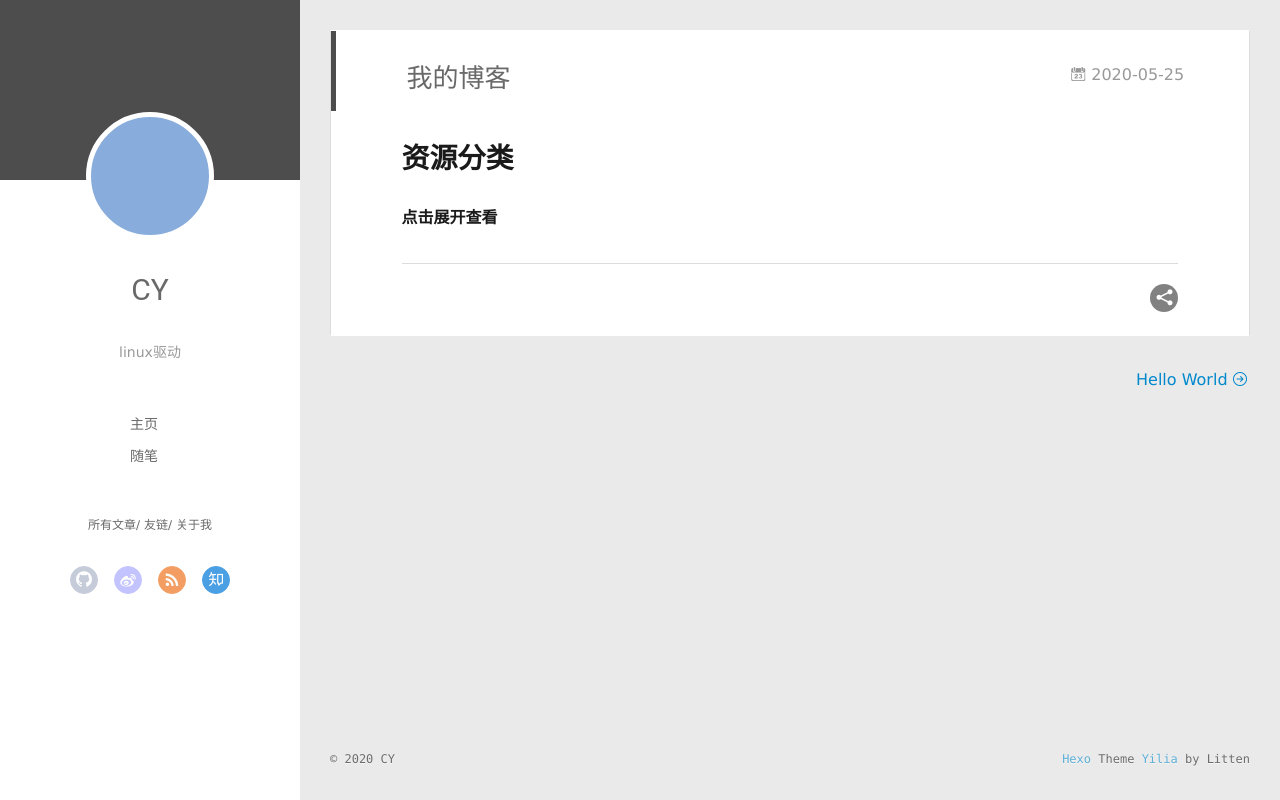
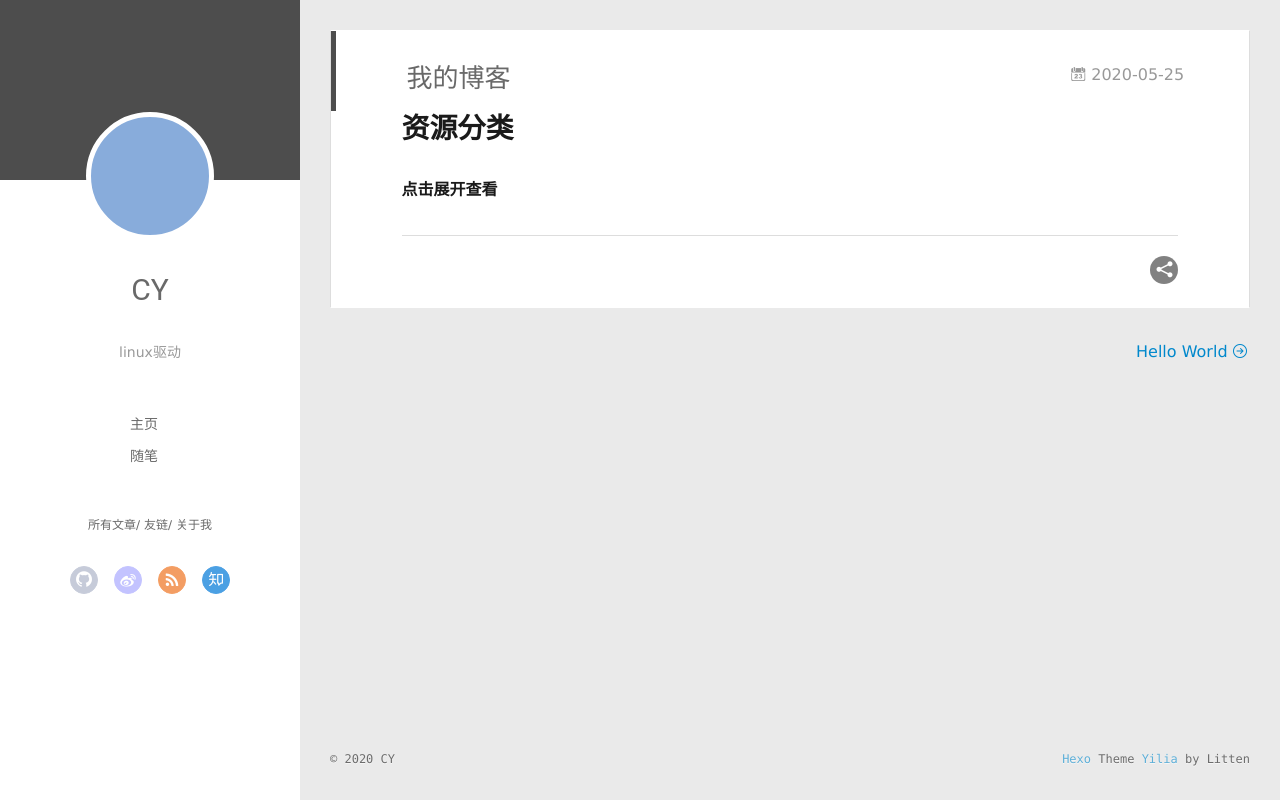
Before and after one commit to 373175376/373175376.github.io, a plain HTML site: page 2020/05/25/我的博客/index.html in a window 1280 px wide. Drawn offline with Linux system fonts and the light colour scheme; no server answers.

Commit message:
Site updated: 2020-05-27 11:04:15

```diff
--- a/2020/05/25/我的博客/index.html
+++ b/2020/05/25/我的博客/index.html
@@ -8,16 +8,16 @@
   <link rel="dns-prefetch" href="http://yoursite.com">
   <title>我的博客 | CYhexoblog</title>
   <meta name="viewport" content="width=device-width, initial-scale=1, maximum-scale=1">
-  <meta name="description" content="资源分类点击展开查看 Welcome to JPSC99!">
+  <meta name="description" content="资源分类">
 <meta property="og:type" content="article">
 <meta property="og:title" content="我的博客">
 <meta property="og:url" content="http://yoursite.com/2020/05/25/%E6%88%91%E7%9A%84%E5%8D%9A%E5%AE%A2/index.html">
 <meta property="og:site_name" content="CYhexoblog">
-<meta property="og:description" content="资源分类点击展开查看 Welcome to JPSC99!">
+<meta property="og:description" content="资源分类">
 <meta property="og:locale" content="zh_CN">
 <meta property="og:image" content="https://i.loli.net/2020/05/27/zyG3tkFliZAbe4s.jpg">
 <meta property="article:published_time" content="2020-05-25T11:01:54.361Z">
-<meta property="article:modified_time" content="2020-05-27T02:56:05.025Z">
+<meta property="article:modified_time" content="2020-05-27T03:03:56.055Z">
 <meta property="article:author" content="CY">
 <meta name="twitter:card" content="summary">
 <meta name="twitter:image" content="https://i.loli.net/2020/05/27/zyG3tkFliZAbe4s.jpg">
@@ -180,9 +180,9 @@
 
     <div class="article-entry" itemprop="articleBody">
 
-        <a id="more"></a>
+        <h1 id="资源分类"><a href="#资源分类" class="headerlink" title="资源分类"></a>资源分类</h1><a id="more"></a>
 
-<h1 id="资源分类"><a href="#资源分类" class="headerlink" title="资源分类"></a>资源分类</h1><p><b><details><summary>点击展开查看</summary></b></p>
+<p><b><details><summary>点击展开查看</summary></b></p>
 <p>Welcome to <a href="https://www.jpsc99.com/" target="_blank" rel="noopener">JPSC99</a>!</p>
 <p><img src="https://i.loli.net/2020/05/27/zyG3tkFliZAbe4s.jpg" alt="2.jpg"></p>
 
```
Also changed, not shown: index.html (+2 -4 lines).
